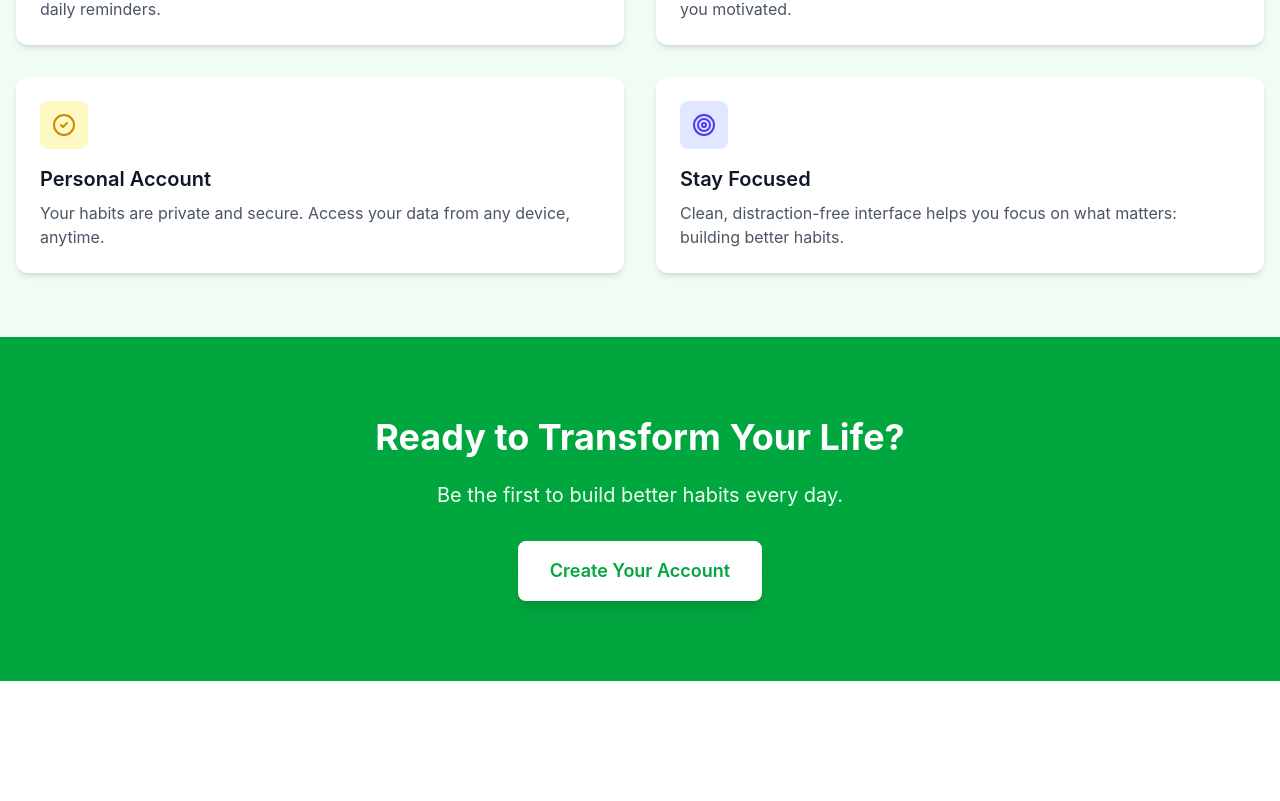
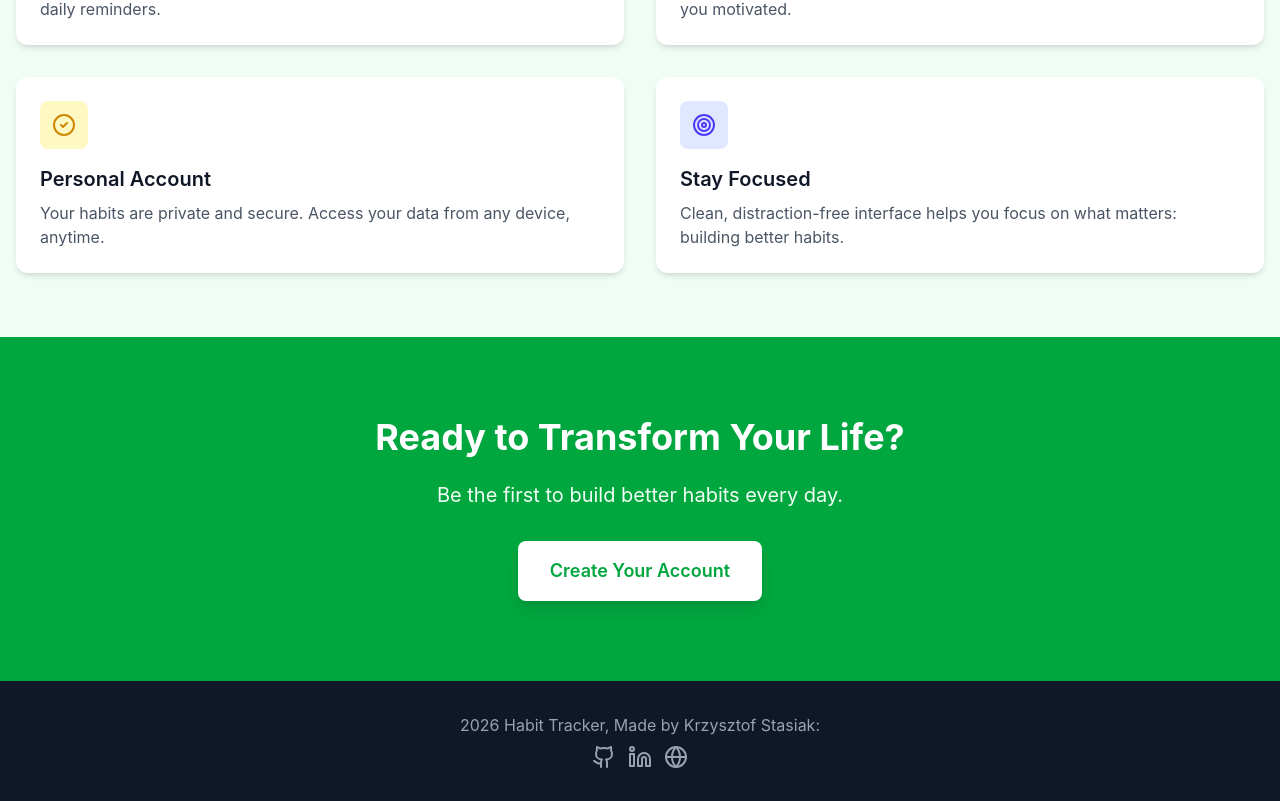
Before and after one commit to krz-sta/Habit-Tracker, a Vue app in the folder frontend/: page / in a window 1280 px wide. Shown: the part 968-1769 px from the top of the page. Before the commit the page ends 1649 px from the top, so only its background shows below. Built offline with nearby package versions, Linux system fonts and the light colour scheme.

Commit message:
Added a footer.

```diff
--- /dev/null
+++ b/frontend/src/components/Footer.vue
@@ -0,0 +1,25 @@
+<script setup lang="ts">
+import { useRoute } from 'vue-router';
+import { useRouter } from 'vue-router';
+import { Github, Linkedin, Globe } from 'lucide-vue-next';
+
+const route = useRoute();
+const router = useRouter();
+
+</script>
+
+<template>
+<footer class="bg-gray-900 text-gray-400 py-8">
+    <div class="max-w-7xl mx-auto px-4 text-center flex flex-col gap-2">
+        <p>2026 Habit Tracker, Made by Krzysztof Stasiak:</p>
+        <div class="mx-auto flex justify-center gap-3">
+            <a href="https://github.com/krz-sta" target="_blank" rel="noopener noreferrer"><Github class="hover:text-gray-300"/></a>
+            <a href="https://www.linkedin.com/in/krzysztof-stasiak-503235301/" target="_blank" rel="noopener noreferrer"><Linkedin class="hover:text-gray-300"/></a>
+            <a href="https://krzysztofstasiak.pl" target="_blank" rel="noopener noreferrer"><Globe class="hover:text-gray-300"/></a>
+        </div>
+    </div>
+</footer>
+</template>
+
+<style scoped>
+</style>
--- a/frontend/src/views/LandingView.vue
+++ b/frontend/src/views/LandingView.vue
@@ -2,6 +2,7 @@
 import Header from '@/components/Header.vue';
 import { useRouter } from 'vue-router';
 import { TrendingUp, TrendingDown, Target, Calendar, BarChart3, CheckCircle2, TrendingUpIcon, TrendingUpDown, LucideTrendingUp, TrendingDownIcon } from 'lucide-vue-next';
+import Footer from '@/components/Footer.vue';
 
 const router = useRouter();
 
@@ -36,7 +37,7 @@ const router = useRouter();
 
                     <div class="bg-white rounded-xl p-6 shadow-md">
                         <div class="w-12 h-12 bg-red-100 rounded-lg flex items-center justify-center mb-4">
-                            <TrendingDownIcon class="w-6 h-6 text-red-600" />
+                            <TrendingDown class="w-6 h-6 text-red-600" />
                         </div>
                         <h3 class="text-xl font-semibold text-gray-900 mb-2">Break Bad Habits</h3>
                         <p class="text-gray-600">
@@ -98,6 +99,8 @@ const router = useRouter();
                     <button @click="router.push('/home')" class="px-8 py-4 rounded-lg bg-white hover:bg-gray-100 text-green-600 font-semibold text-lg shadow-lg transition-all">Create Your Account</button>
                 </div>
             </section>
+
+            <Footer />
         </main>
     </div>
 
```
Also changed, not shown: frontend/src/style.css (line endings or trailing spaces).
